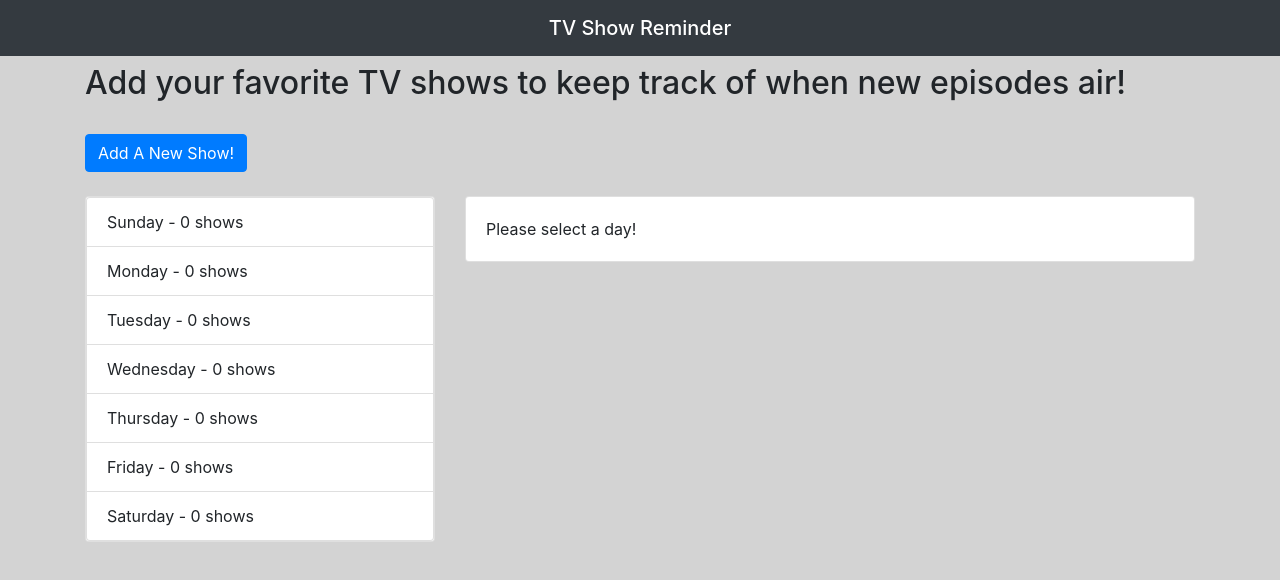
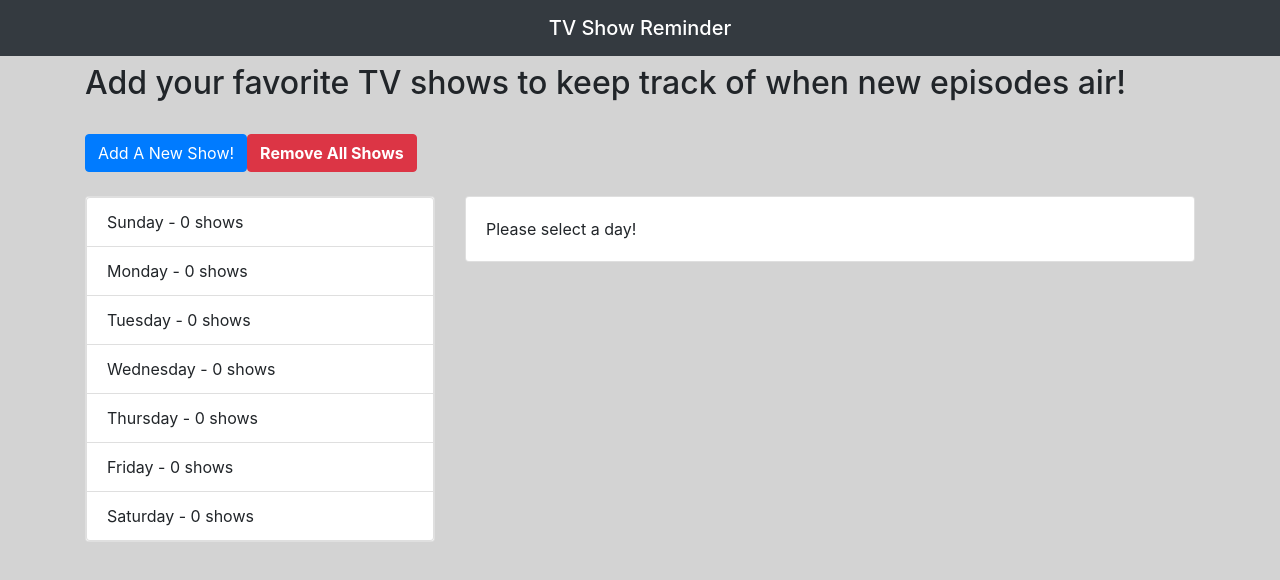
Before and after one commit to aaronmassey45/180Websites-Day-48, a React (Create React App) app: page / in a window 1280 px wide. Shown: the top 580 px of the page. Built offline with nearby package versions, Linux system fonts and the light colour scheme.

Commit message:
Removed unused styles and moved single remaining style to style tag Added button to delete all shows

```diff
--- a/public/index.html
+++ b/public/index.html
@@ -8,6 +8,11 @@
   <title>TV Show Reminder | 180 Websites</title>
   <link rel="stylesheet" href="https://maxcdn.bootstrapcdn.com/bootstrap/4.0.0/css/bootstrap.min.css" integrity="sha384-Gn5384xqQ1aoWXA+058RXPxPg6fy4IWvTNh0E263XmFcJlSAwiGgFAW/dAiS6JXm"
     crossorigin="anonymous">
+  <style>
+    body {
+      background-color: lightgrey;
+    }
+  </style>
 </head>
 
 <body>
--- a/src/App.css
+++ /dev/null
@@ -1,11 +0,0 @@
-body {
-  background-color: lightgrey;
-}
-
-.btn-success {
-  margin: 10px 0;
-}
-
-.navbar {
-  border-radius: 0;
-}
--- a/src/App.js
+++ b/src/App.js
@@ -4,8 +4,6 @@ import Navbar from './components/Navbar';
 import Days from './components/Days';
 import AddModal from './components/AddModal';
 import ShowList from './components/ShowList';
-
-import './App.css';
 
 export default class App extends Component {
   constructor(props) {
@@ -63,6 +61,21 @@ export default class App extends Component {
     }));
   };
 
+  removeAll = () =>
+    this.setState(
+      {
+        sun: [],
+        mon: [],
+        tue: [],
+        wed: [],
+        thu: [],
+        fri: [],
+        sat: [],
+        selectedDay: { day: null, shows: [] },
+      },
+      this.setStorage
+    );
+
   render() {
     const { sun, mon, tue, wed, thu, fri, sat, selectedDay } = this.state;
     return (
@@ -73,6 +86,9 @@ export default class App extends Component {
             Add your favorite TV shows to keep track of when new episodes air!
           </h2>
           <AddModal addShow={this.addShow} />
+          <button className="btn btn-danger" onClick={this.removeAll}>
+            <b>Remove All Shows</b>
+          </button>
           <div className="row">
             <Days
               days={{ sun, mon, tue, wed, thu, fri, sat }}
```
